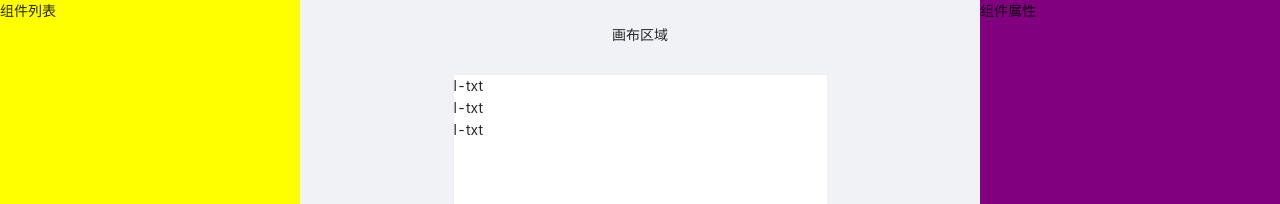
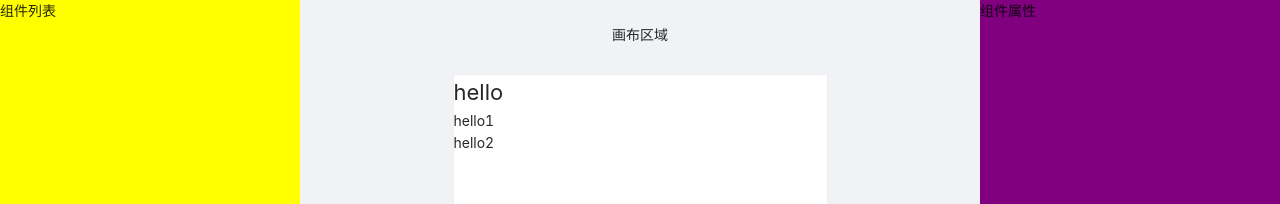
Before and after one commit to 13ruceYu/lego, a Vue app: page /editor in a window 1280 px wide. Shown: the top 204 px of the page. Built offline with nearby package versions, Linux system fonts and the light colour scheme.

Commit message:
feat: init comp LText

```diff
--- a/package.json
+++ b/package.json
@@ -10,11 +10,13 @@
   "dependencies": {
     "ant-design-vue": "^3.2.15",
     "core-js": "^3.8.3",
+    "lodash-es": "^4.17.21",
     "vue": "^3.2.13",
     "vue-router": "^4.0.3",
     "vuex": "^4.0.0"
   },
   "devDependencies": {
+    "@types/lodash-es": "^4.17.6",
     "@types/uuid": "^8.3.4",
     "@typescript-eslint/eslint-plugin": "^5.4.0",
     "@typescript-eslint/parser": "^5.4.0",
--- /dev/null
+++ b/src/components/LText.vue
@@ -0,0 +1,24 @@
+<script lang="ts" setup>
+import { computed, defineProps } from 'vue'
+import { pick } from 'lodash-es'
+
+const props = defineProps({
+  text: {
+    type: String,
+  },
+  fontSize: {
+    type: String,
+  },
+  tag: {
+    type: String,
+    default: 'div',
+  },
+})
+const styleProps = computed(() => pick(props, ['fontSize']))
+</script>
+
+<template>
+  <component :is="tag" :style="styleProps" class="l-text-component">
+    {{ text }}
+  </component>
+</template>
--- a/src/store/modules/editor.ts
+++ b/src/store/modules/editor.ts
@@ -14,9 +14,9 @@ export interface EditorProps {
 }
 
 export const testComponents: ComponentData[] = [
-  { id: uuidv4(), name: 'l-txt', props: { text: 'hello' } },
-  { id: uuidv4(), name: 'l-txt', props: { text: 'hello1' } },
-  { id: uuidv4(), name: 'l-txt', props: { text: 'hello2' } },
+  { id: uuidv4(), name: 'l-text', props: { text: 'hello', fontSize: '22px' } },
+  { id: uuidv4(), name: 'l-text', props: { text: 'hello1' } },
+  { id: uuidv4(), name: 'l-text', props: { text: 'hello2' } },
 ]
 
 const editor: Module<EditorProps, GlobalDataProps> = {
--- a/src/views/EditorPage.vue
+++ b/src/views/EditorPage.vue
@@ -8,9 +8,13 @@
         <a-layout-content class="preview-container">
           <p>画布区域</p>
           <div class="preview-list" id="canvas-area">
-            <div v-for="comp in components" :key="comp.id">
-              {{ comp.name }}
-            </div>
+            <component
+              v-for="comp in components"
+              :is="comp.name"
+              :key="comp.id"
+              v-bind="comp.props"
+            >
+            </component>
           </div>
         </a-layout-content>
       </a-layout>
@@ -29,8 +33,12 @@
 import { computed, defineComponent } from 'vue'
 import { useStore } from 'vuex'
 import { GlobalDataProps } from '@/store'
+import LText from '@/components/LText.vue'
 
 export default defineComponent({
+  components: {
+    LText,
+  },
   setup() {
     const store = useStore<GlobalDataProps>()
     const components = computed(() => store.state.editor.components)
```
Also changed, not shown: src/defaultProps.ts (added, +50 -0 lines), 1 other file (tests, documents, lock files or other folders).
